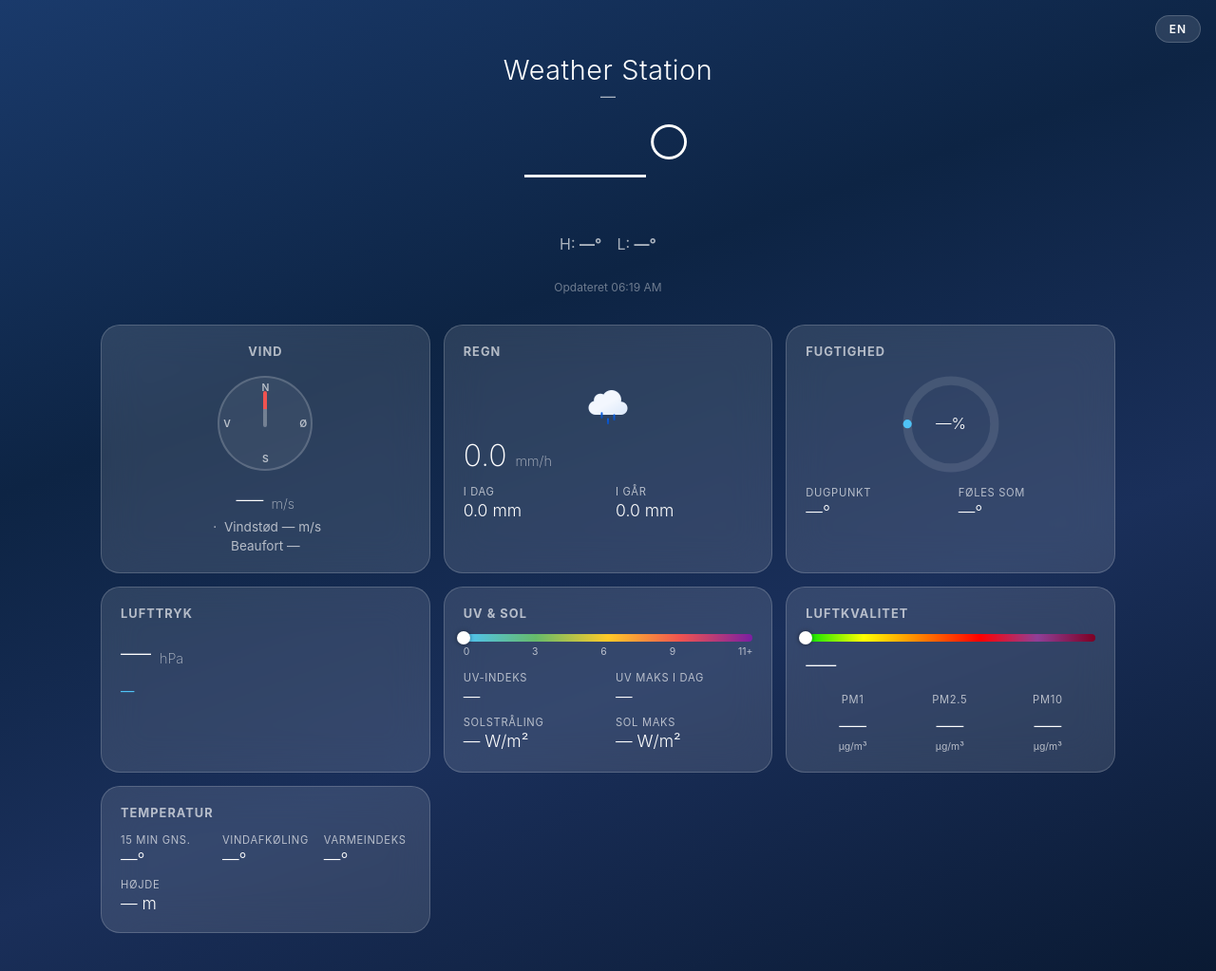
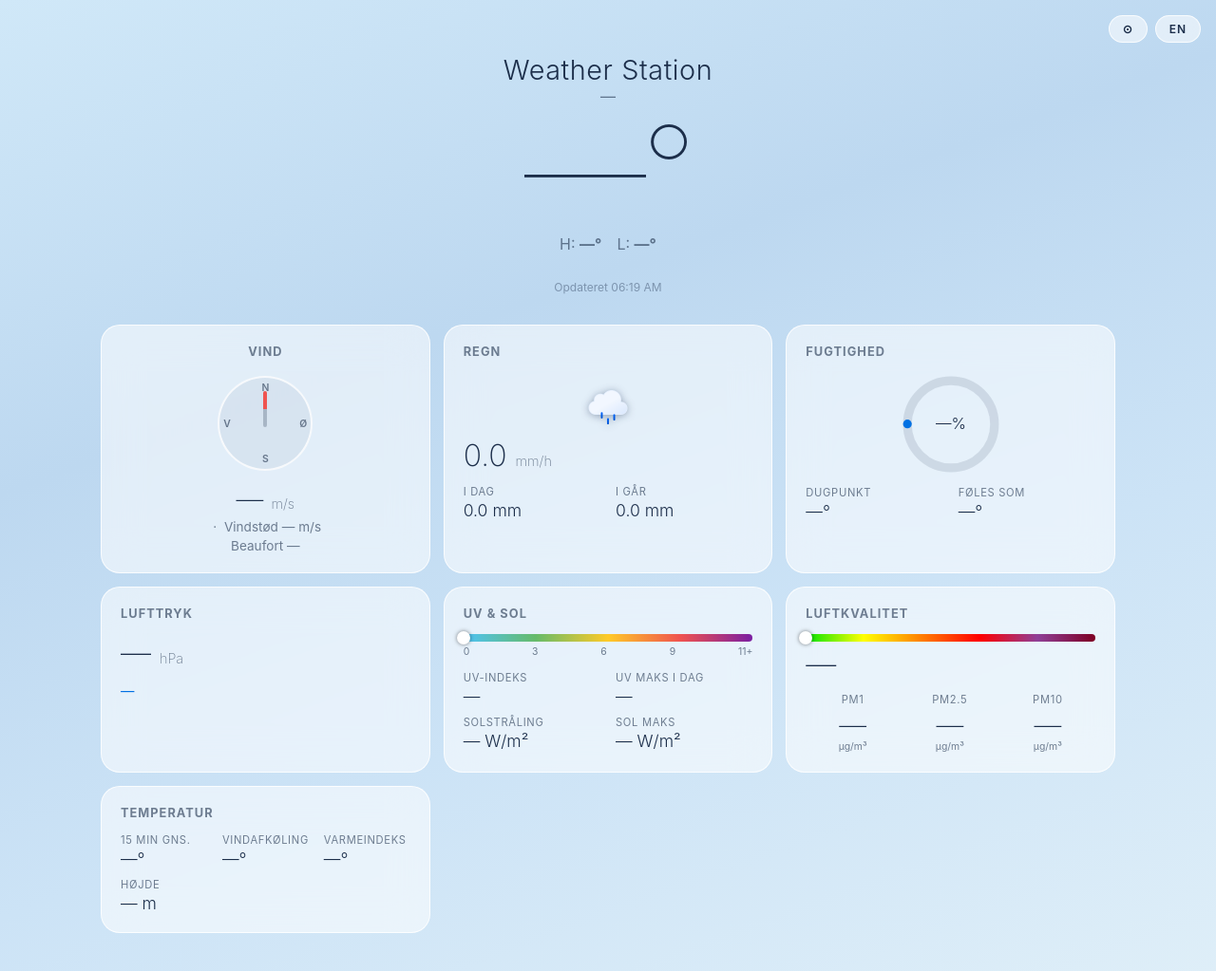
Before and after one commit to briis/LocalWeather, a Flask app: template templates/index.html in a window 1280 px wide. Shown: the whole page at 95% size. Run offline with Flask 3, Linux system fonts and the light colour scheme; the template is opened without the code that fills it, so the values that code supplies are empty.

Commit message:
Added light and dark them, theme switcher and auto theme switching

```diff
--- a/static/css/style.css
+++ b/static/css/style.css
@@ -1,13 +1,53 @@
 /* cSpell:words precip */
 *, *::before, *::after { box-sizing: border-box; margin: 0; padding: 0; }
 
+/* ── Dark theme (default) ───────────────────────────────── */
 :root {
-  --glass: rgba(255,255,255,0.12);
+  --glass:        rgba(255,255,255,0.12);
   --glass-border: rgba(255,255,255,0.18);
-  --text: #ffffff;
-  --text-dim: rgba(255,255,255,0.65);
-  --accent: #4fc3f7;
-  --radius: 20px;
+  --glass-hover:  rgba(255,255,255,0.22);
+  --text:         #ffffff;
+  --text-dim:     rgba(255,255,255,0.65);
+  --text-faint:   rgba(255,255,255,0.40);
+  --accent:       #4fc3f7;
+  --radius:       20px;
+  --body-bg:      linear-gradient(160deg, #1a3a6b 0%, #0d2444 35%, #1a2f5a 65%, #0a1a33 100%);
+  --gauge-track:  rgba(255,255,255,0.10);
+  --gauge-text:   #ffffff;
+  --sun-arc:      rgba(255,255,255,0.30);
+  --sun-horizon:  rgba(255,255,255,0.20);
+  --moon-shadow:  rgba(255,255,255,0.08);
+  --moon-lit:     rgba(255,255,255,0.88);
+  --bar-track:    rgba(255,255,255,0.15);
+  --compass-bg:   rgba(255,255,255,0.06);
+  --uv-mask:      rgba(0,0,0,0.50);
+  --needle-tail:  rgba(255,255,255,0.30);
+}
+
+/* ── Light theme ────────────────────────────────────────── */
+html[data-theme="light"] .wi {
+  filter: drop-shadow(0 1px 4px rgba(28,46,74,0.40)) saturate(1.15);
+}
+
+html[data-theme="light"] {
+  --glass:        rgba(255,255,255,0.55);
+  --glass-border: rgba(255,255,255,0.80);
+  --glass-hover:  rgba(255,255,255,0.75);
+  --text:         #1c2e4a;
+  --text-dim:     rgba(28,46,74,0.60);
+  --text-faint:   rgba(28,46,74,0.40);
+  --accent:       #0071e3;
+  --body-bg:      linear-gradient(160deg, #d0e8f8 0%, #bdd8f0 35%, #cce3f6 65%, #deeef8 100%);
+  --gauge-track:  rgba(28,46,74,0.12);
+  --gauge-text:   #1c2e4a;
+  --sun-arc:      rgba(28,46,74,0.20);
+  --sun-horizon:  rgba(28,46,74,0.15);
+  --moon-shadow:  rgba(28,46,74,0.12);
+  --moon-lit:     rgba(255,255,255,0.95);
+  --bar-track:    rgba(28,46,74,0.12);
+  --compass-bg:   rgba(28,46,74,0.05);
+  --uv-mask:      rgba(255,255,255,0.55);
+  --needle-tail:  rgba(28,46,74,0.25);
 }
 
 html, body {
@@ -17,7 +57,7 @@ html, body {
 }
 
 body {
-  background: linear-gradient(160deg, #1a3a6b 0%, #0d2444 35%, #1a2f5a 65%, #0a1a33 100%);
+  background: var(--body-bg);
   min-height: 100vh;
 }
 
@@ -30,12 +70,19 @@ body {
 .hero-icon-wrap { display: flex; justify-content: center; }
 .rain-icon { display: flex; justify-content: center; margin-bottom: 4px; }
 
-/* ── Language toggle ────────────────────────────────── */
-.lang-toggle {
+/* ── Controls (language + theme toggles) ────────────────── */
+.ui-controls {
   position: fixed;
   top: max(16px, env(safe-area-inset-top));
   right: max(16px, env(safe-area-inset-right));
   z-index: 100;
+  display: flex;
+  gap: 8px;
+  align-items: center;
+}
+
+.lang-toggle,
+.theme-toggle {
   background: var(--glass);
   border: 1px solid var(--glass-border);
   border-radius: 20px;
@@ -51,8 +98,9 @@ body {
   transition: background 0.2s;
 }
 
-.lang-toggle:hover {
-  background: rgba(255,255,255,0.22);
+.lang-toggle:hover,
+.theme-toggle:hover {
+  background: var(--glass-hover);
 }
 
 /* ── Hero ───────────────────────────────────────────── */
@@ -81,9 +129,7 @@ body {
   color: var(--text-dim);
 }
 
-.temp-hero {
-  margin: 0;
-}
+.temp-hero { margin: 0; }
 
 .temp-now {
   font-size: clamp(5rem, 18vw, 8rem);
@@ -112,7 +158,7 @@ body {
 .last-updated {
   margin-top: 8px;
   font-size: 0.75rem;
-  color: rgba(255,255,255,0.4);
+  color: var(--text-faint);
 }
 
 /* ── Grid ───────────────────────────────────────────── */
@@ -151,9 +197,7 @@ body {
   align-items: center;
 }
 
-.wind-compass {
-  margin: 4px 0 12px;
-}
+.wind-compass { margin: 4px 0 12px; }
 
 .compass-ring {
   position: relative;
@@ -161,7 +205,7 @@ body {
   height: 100px;
   border-radius: 50%;
   border: 2px solid var(--glass-border);
-  background: rgba(255,255,255,0.06);
+  background: var(--compass-bg);
 }
 
 .compass-pt {
@@ -182,7 +226,7 @@ body {
   height: 38px;
   margin-left: -2px;
   margin-top: -34px;
-  background: linear-gradient(to bottom, #ef5350 50%, rgba(255,255,255,0.3) 50%);
+  background: linear-gradient(to bottom, #ef5350 50%, var(--needle-tail) 50%);
   border-radius: 2px;
   transform-origin: bottom center;
   transition: transform 0.6s ease;
@@ -230,7 +274,7 @@ body {
 
 .gauge-bg {
   fill: none;
-  stroke: rgba(255,255,255,0.1);
+  stroke: var(--gauge-track);
   stroke-width: 10;
 }
 
@@ -245,7 +289,7 @@ body {
 }
 
 .gauge-text {
-  fill: white;
+  fill: var(--gauge-text);
   font-size: 18px;
   font-weight: 300;
   font-family: inherit;
@@ -283,7 +327,7 @@ body {
 .uv-fill {
   position: absolute;
   right: 0; top: 0; bottom: 0;
-  background: rgba(0,0,0,0.5);
+  background: var(--uv-mask);
   transition: width 0.6s ease;
 }
 
@@ -304,13 +348,13 @@ body {
 
 .sun-arc-path {
   fill: none;
-  stroke: rgba(255,255,255,0.3);
+  stroke: var(--sun-arc);
   stroke-width: 2;
   stroke-dasharray: 5 4;
 }
 
 .sun-horizon {
-  stroke: rgba(255,255,255,0.2);
+  stroke: var(--sun-horizon);
   stroke-width: 1;
 }
 
@@ -333,9 +377,9 @@ body {
   margin-top: 4px;
 }
 
-.moon-svg { width: 72px; height: 72px; flex-shrink: 0; }
-.moon-shadow { fill: rgba(255,255,255,0.08); }
-.moon-lit    { fill: rgba(255,255,255,0.88); }
+.moon-svg    { width: 72px; height: 72px; flex-shrink: 0; }
+.moon-shadow { fill: var(--moon-shadow); }
+.moon-lit    { fill: var(--moon-lit); }
 
 .moon-stats { display: flex; flex-direction: column; gap: 12px; }
 
@@ -368,16 +412,8 @@ body {
   margin-top: 8px;
 }
 
-.aqi-number {
-  font-size: 2rem;
-  font-weight: 200;
-  line-height: 1;
-}
-
-.aqi-category {
-  font-size: 0.85rem;
-  font-weight: 400;
-}
+.aqi-number  { font-size: 2rem; font-weight: 200; line-height: 1; }
+.aqi-category { font-size: 0.85rem; font-weight: 400; }
 
 .aqi-row {
   display: flex;
@@ -395,8 +431,7 @@ body {
 }
 
 .aqi-value { font-size: 1.8rem; font-weight: 200; line-height: 1.1; margin-top: 4px; }
-
-.aqi-unit { font-size: 0.65rem; color: var(--text-dim); }
+.aqi-unit  { font-size: 0.65rem; color: var(--text-dim); }
 
 /* ── Hourly strip ────────────────────────────────────── */
 .hourly-section {
@@ -424,23 +459,10 @@ body {
   flex-shrink: 0;
 }
 
-.hour-time {
-  font-size: 0.8rem;
-  color: var(--text-dim);
-  font-weight: 500;
-}
-
-.hour-precip {
-  font-size: 0.65rem;
-  color: #5AC8FA;
-  font-weight: 600;
-  min-height: 0.9rem;
-  line-height: 1;
-}
-
-.hour-icon { font-size: 1.4rem; line-height: 1; }
-
-.hour-temp { font-size: 0.9rem; font-weight: 300; }
+.hour-time   { font-size: 0.8rem; color: var(--text-dim); font-weight: 500; }
+.hour-precip { font-size: 0.65rem; color: #5AC8FA; font-weight: 600; min-height: 0.9rem; line-height: 1; }
+.hour-icon   { font-size: 1.4rem; line-height: 1; }
+.hour-temp   { font-size: 0.9rem; font-weight: 300; }
 
 /* ── Daily forecast ──────────────────────────────────── */
 .card-daily { grid-column: 1 / -1; }
@@ -459,19 +481,8 @@ body {
   padding: 9px 0;
 }
 
-.daily-day {
-  width: 52px;
-  font-size: 1rem;
-  font-weight: 400;
-  flex-shrink: 0;
-}
-
-.daily-icon {
-  font-size: 1.3rem;
-  width: 28px;
-  text-align: center;
-  flex-shrink: 0;
-}
+.daily-day  { width: 52px; font-size: 1rem; font-weight: 400; flex-shrink: 0; }
+.daily-icon { font-size: 1.3rem; width: 28px; text-align: center; flex-shrink: 0; }
 
 .daily-low {
   width: 34px;
@@ -485,7 +496,7 @@ body {
   flex: 1;
   height: 4px;
   border-radius: 2px;
-  background: rgba(255,255,255,0.15);
+  background: var(--bar-track);
   position: relative;
   min-width: 60px;
 }
@@ -498,17 +509,8 @@ body {
   background: linear-gradient(to right, #5AC8FA, #66BB6A, #FFCA28, #FF9500);
 }
 
-.daily-high {
-  width: 34px;
-  font-size: 0.9rem;
-  font-weight: 500;
-  flex-shrink: 0;
-}
-
-.daily-divider {
-  height: 1px;
-  background: var(--glass-border);
-}
+.daily-high    { width: 34px; font-size: 0.9rem; font-weight: 500; flex-shrink: 0; }
+.daily-divider { height: 1px; background: var(--glass-border); }
 
 /* ── Responsive ─────────────────────────────────────── */
 @media (max-width: 680px) {
--- a/static/js/weather.js
+++ b/static/js/weather.js
@@ -103,6 +103,23 @@ const translations = {
     },
   },
 };
+
+// ── Theme state ─────────────────────────────────────────────────────────────
+let themePref = localStorage.getItem('theme') || 'auto';
+const osLight = window.matchMedia('(prefers-color-scheme: light)');
+
+function applyTheme(pref) {
+  themePref = pref;
+  localStorage.setItem('theme', pref);
+  const applied = pref === 'auto' ? (osLight.matches ? 'light' : 'dark') : pref;
+  document.documentElement.dataset.theme = applied;
+  const btn = document.getElementById('theme-toggle');
+  if (btn) btn.textContent = pref === 'auto' ? '⊙' : pref === 'light' ? '☀' : '☾';
+  const meta = document.querySelector('meta[name="theme-color"]');
+  if (meta) meta.content = applied === 'light' ? '#bdd8f0' : '#0d2444';
+}
+
+osLight.addEventListener('change', () => { if (themePref === 'auto') applyTheme('auto'); });
 
 // ── Language state ──────────────────────────────────────────────────────────
 let currentLang = localStorage.getItem('lang') || 'da';
@@ -420,6 +437,12 @@ async function fetchAndUpdate() {
 }
 
 // ── Boot ────────────────────────────────────────────────────────────────────
+document.getElementById('theme-toggle').addEventListener('click', () => {
+  applyTheme(themePref === 'auto' ? 'light' : themePref === 'light' ? 'dark' : 'auto');
+});
+
+applyTheme(themePref);
+
 document.getElementById('lang-toggle').addEventListener('click', () => {
   currentLang = currentLang === 'en' ? 'da' : 'en';
   localStorage.setItem('lang', currentLang);
--- a/templates/index.html
+++ b/templates/index.html
@@ -21,11 +21,21 @@
   <link rel="manifest" href="/static/manifest.json" />
 
   <link rel="stylesheet" href="{{ url_for('static', filename='css/style.css') }}" />
+  <script>
+    (function () {
+      var p = localStorage.getItem('theme') || 'auto';
+      document.documentElement.dataset.theme =
+        p === 'auto' ? (window.matchMedia('(prefers-color-scheme: light)').matches ? 'light' : 'dark') : p;
+    }());
+  </script>
 </head>
 <body>
   <div class="weather-app" id="app">
 
-    <button class="lang-toggle" id="lang-toggle">DA</button>
+    <div class="ui-controls">
+      <button class="theme-toggle" id="theme-toggle">⊙</button>
+      <button class="lang-toggle" id="lang-toggle">DA</button>
+    </div>
 
     <!-- Hero -->
     <header class="hero">
```
